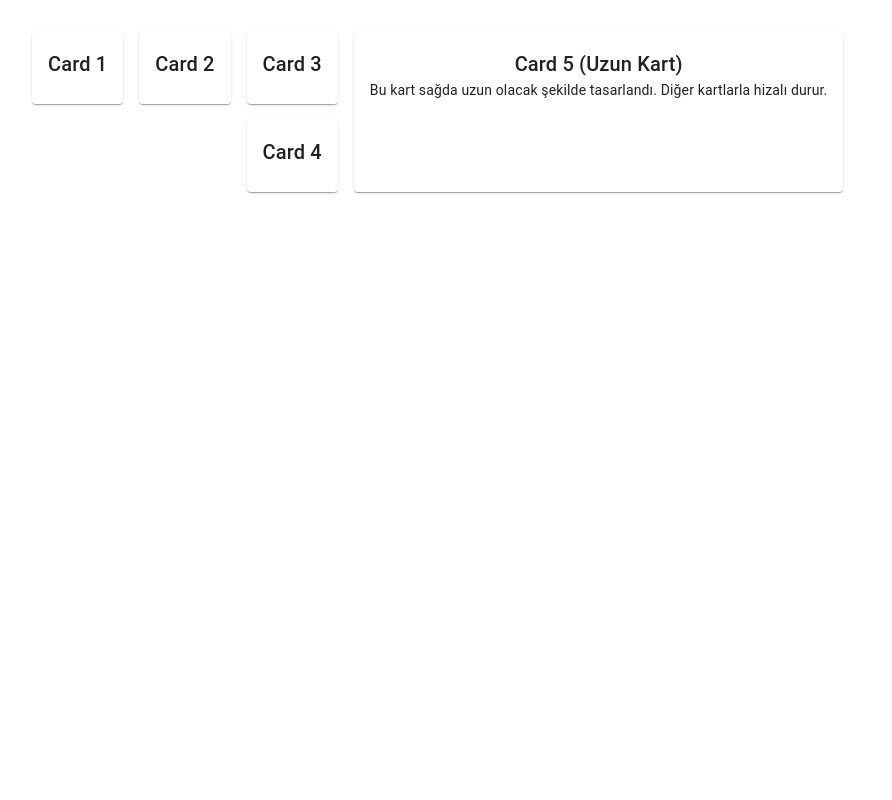
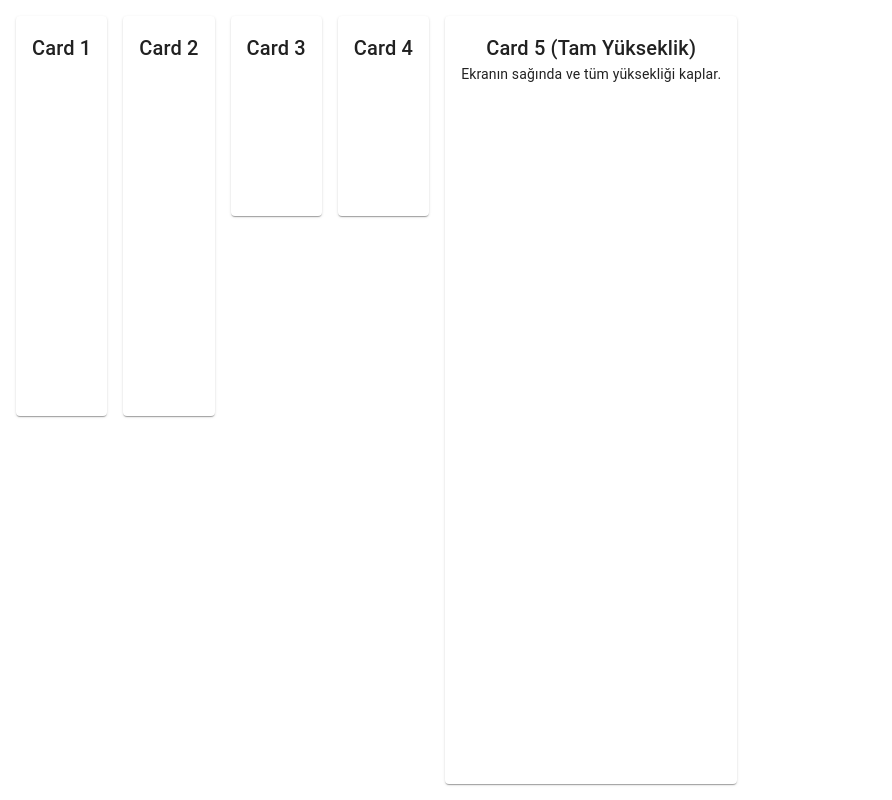
Before and after one commit to gorkemcdrc07/odaktedarikanaliz, a React (Create React App) app: page / in a window 1280 px wide. Shown: the whole page, without its empty margins (0-892 px from the left). Built offline with nearby package versions, Linux system fonts and the light colour scheme.

Commit message:
Kart düzeni güncellendi: yan yana, altlı üstlü, tam ekran sağ kart

```diff
--- a/src/App.js
+++ b/src/App.js
@@ -10,11 +10,14 @@ import {
 
 function App() {
     return (
-        <Box sx={{ p: 4 }}>
+        <Box sx={{ p: 2 }}>
+            <Grid container spacing={2}>
+                {/* Sol taraf: 3 sütun */}
+                <Grid item xs={12} md={9}>
                     <Grid container spacing={2}>
                         {/* Card 1 */}
-                <Grid item xs={12} md={3}>
-                    <Card>
+                        <Grid item xs={12} md={4}>
+                            <Card sx={{ height: 400 }}>
                                 <CardContent>
                                     <Typography variant="h6" align="center">
                                         Card 1
@@ -24,8 +27,8 @@ function App() {
                         </Grid>
 
                         {/* Card 2 */}
-                <Grid item xs={12} md={3}>
-                    <Card>
+                        <Grid item xs={12} md={4}>
+                            <Card sx={{ height: 400 }}>
                                 <CardContent>
                                     <Typography variant="h6" align="center">
                                         Card 2
@@ -34,12 +37,11 @@ function App() {
                             </Card>
                         </Grid>
 
-                {/* Card 3 & 4 (alt alta) */}
-                <Grid item xs={12} md={3}>
-                    <Grid container spacing={2} direction="column">
-                        {/* Card 3 */}
-                        <Grid item>
-                            <Card>
+                        {/* Card 3 + Card 4 (alt alta ama toplamda 400px) */}
+                        <Grid item xs={12} md={4}>
+                            <Grid container direction="column" spacing={2} sx={{ height: 400 }}>
+                                <Grid item sx={{ height: "50%" }}>
+                                    <Card sx={{ height: "100%" }}>
                                         <CardContent>
                                             <Typography variant="h6" align="center">
                                                 Card 3
@@ -47,10 +49,8 @@ function App() {
                                         </CardContent>
                                     </Card>
                                 </Grid>
-
-                        {/* Card 4 */}
-                        <Grid item>
-                            <Card>
+                                <Grid item sx={{ height: "50%" }}>
+                                    <Card sx={{ height: "100%" }}>
                                         <CardContent>
                                             <Typography variant="h6" align="center">
                                                 Card 4
@@ -60,17 +60,18 @@ function App() {
                                 </Grid>
                             </Grid>
                         </Grid>
+                    </Grid>
+                </Grid>
 
-                {/* Uzun Card 5 */}
+                {/* Sağ taraf: Card 5 (tam ekran yüksekliği) */}
                 <Grid item xs={12} md={3}>
-                    <Card sx={{ height: "100%" }}>
+                    <Card sx={{ height: 'calc(100vh - 32px)' }}>
                         <CardContent>
                             <Typography variant="h6" align="center">
-                                Card 5 (Uzun Kart)
+                                Card 5 (Tam Yükseklik)
                             </Typography>
                             <Typography variant="body2" align="center">
-                                Bu kart sağda uzun olacak şekilde tasarlandı.
-                                Diğer kartlarla hizalı durur.
+                                Ekranın sağında ve tüm yüksekliği kaplar.
                             </Typography>
                         </CardContent>
                     </Card>
```
Lines whose indentation alone changed are shown as unchanged.
